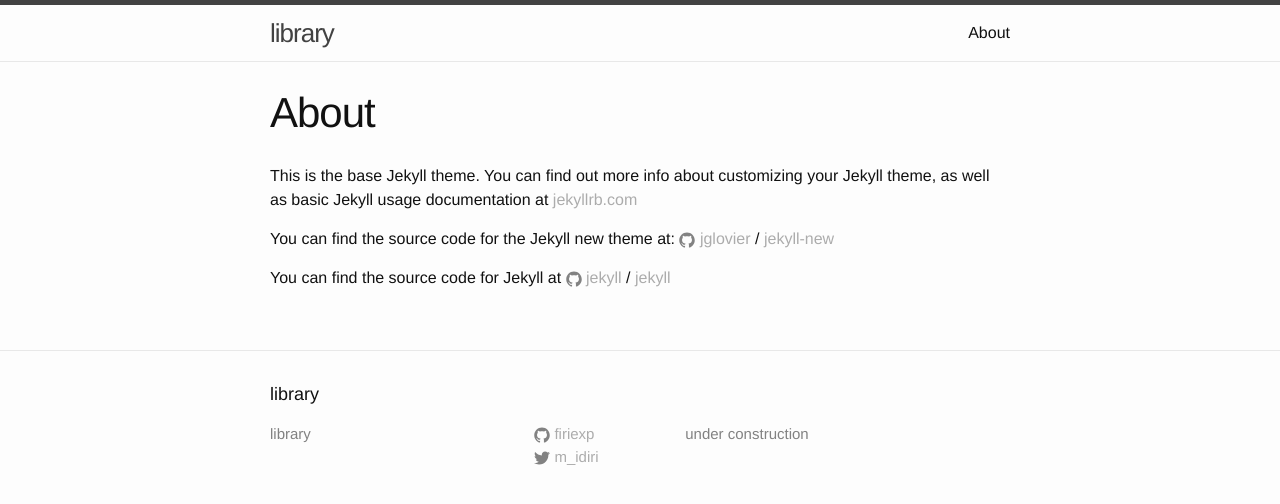
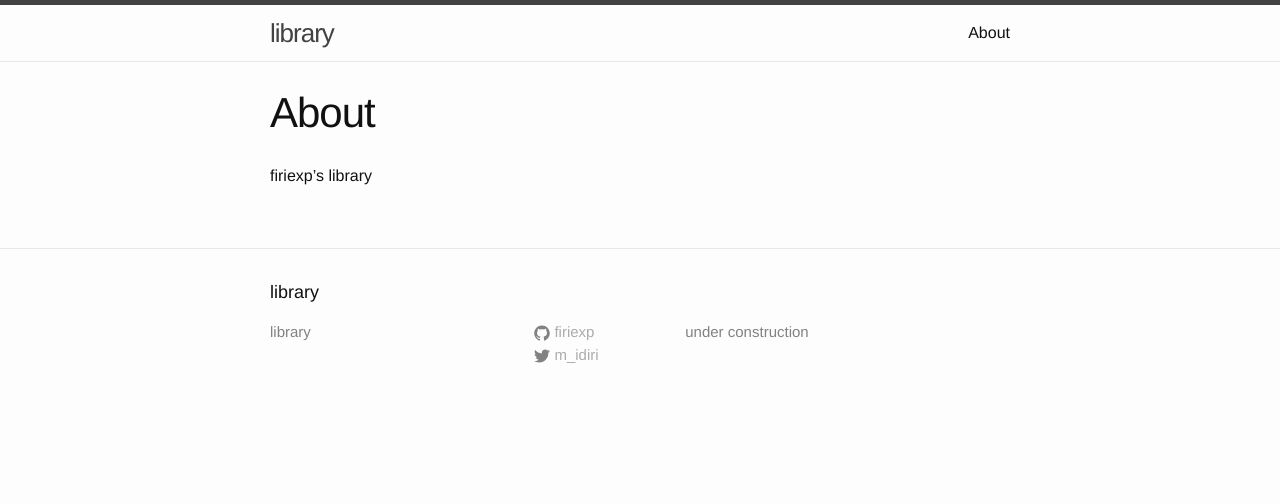
Before and after one commit to firiexp/firiexp.github.io, a Jekyll site: the page built from about.md, in a window 1280 px wide. Shown: the top 504 px of the page. Built offline with Jekyll 4.4.1, drawn with Linux system fonts in a browser that asks for light colours.

Commit message:
about.md

```diff
--- a/about.md
+++ b/about.md
@@ -4,12 +4,4 @@ title: About
 permalink: /about/
 ---
 
-This is the base Jekyll theme. You can find out more info about customizing your Jekyll theme, as well as basic Jekyll usage documentation at [jekyllrb.com](http://jekyllrb.com/)
-
-You can find the source code for the Jekyll new theme at:
-{% include icon-github.html username="jglovier" %} /
-[jekyll-new](https://github.com/jglovier/jekyll-new)
-
-You can find the source code for Jekyll at
-{% include icon-github.html username="jekyll" %} /
-[jekyll](https://github.com/jekyll/jekyll)
+firiexp's library
```
